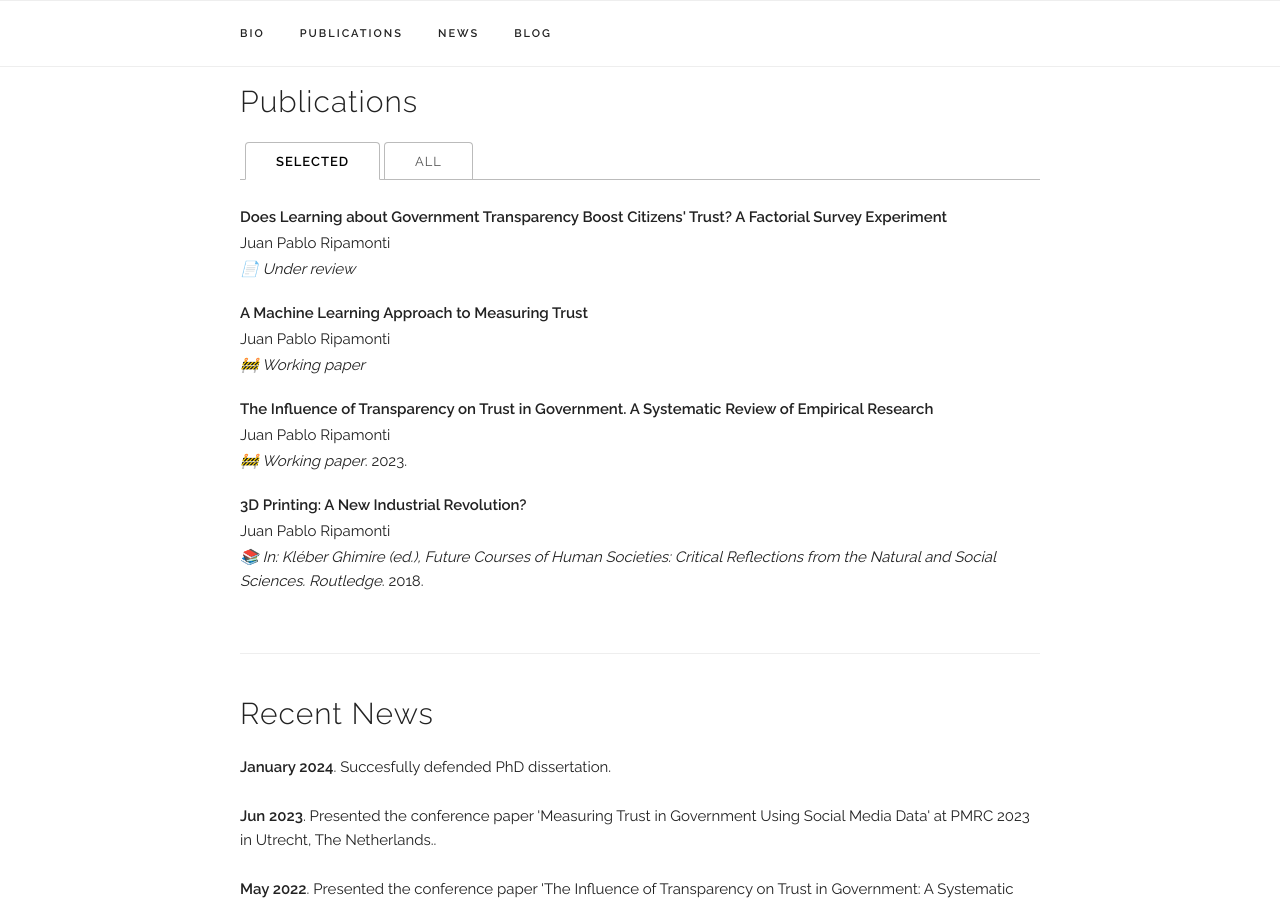
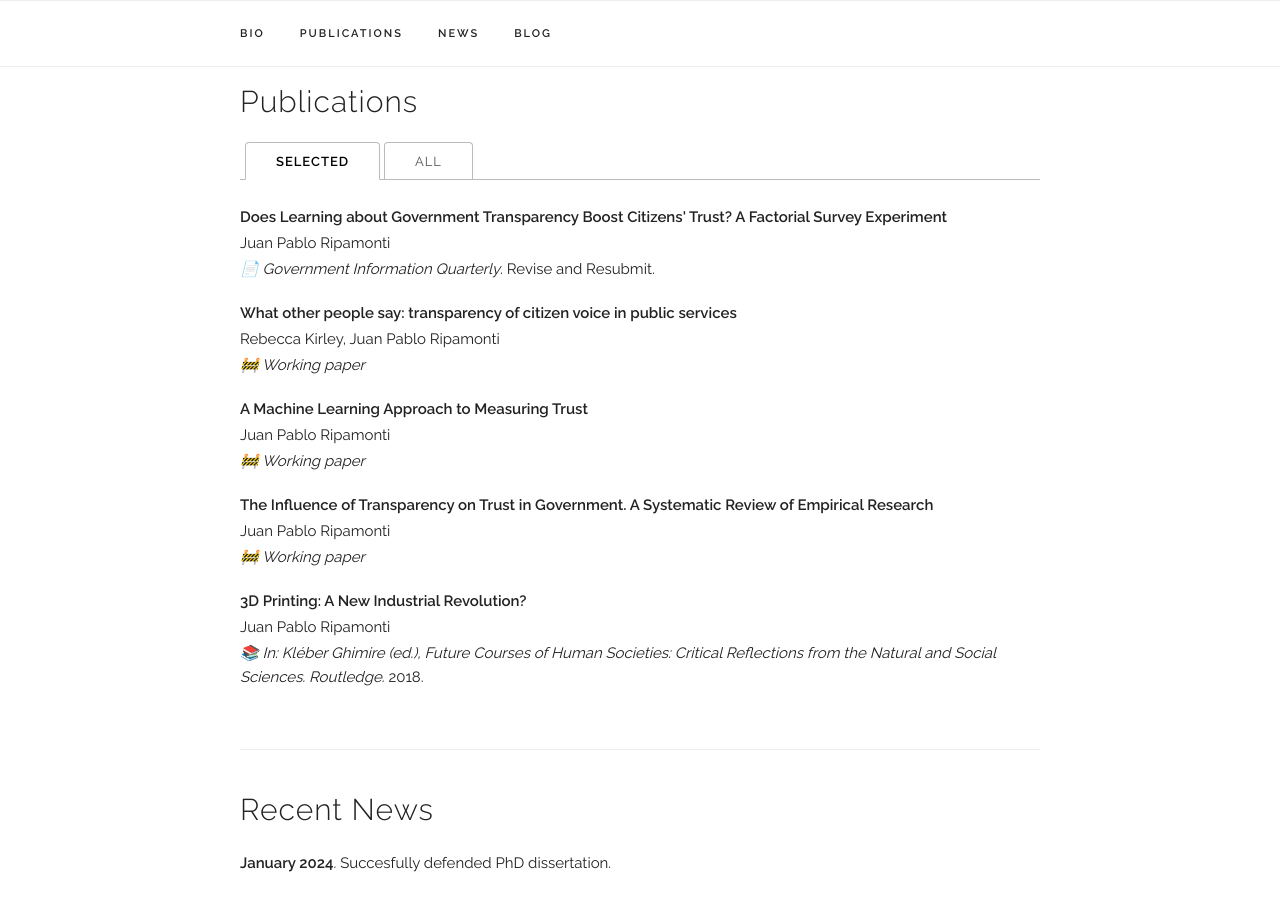
Before and after one commit to jpripamonti/jpripamonti.github.io, a Jekyll site: the page built from index.html, in a window 1280 px wide and 900 px high, scrolled down 824 px. Built offline with Jekyll 4.4.1, drawn with Linux system fonts in a browser that asks for light colours; some web fonts are replaced.

Commit message:
updated publication

```diff
--- a/_data/publications.yaml
+++ b/_data/publications.yaml
@@ -2,11 +2,22 @@ papers:
 
   - title: "Does Learning about Government Transparency Boost Citizens' Trust? A Factorial Survey Experiment"
     authors: "Juan Pablo Ripamonti"
-    venue: "📄 Under review"
+    venue: "📄 Government Information Quarterly"
     #sourceLink: ""
     #paper_pdf: ""
-    #year: "2024"
+    year: "Revise and Resubmit"
     selected: y
+
+
+  - title: "What other people say: transparency of citizen voice in public services"
+    authors: "Rebecca Kirley, Juan Pablo Ripamonti"
+    venue: "🚧 Working paper"
+    sourceLink: ""
+    #preprint: "http://arxiv.org/abs/2309.11599"
+    #prereg: "https://osf.io/kwbev?view_only=c5639dcc6292482b8bd79f2086b38d24"
+    #year: "2023"
+    selected: y
+
 
   - title: "A Machine Learning Approach to Measuring Trust"
     authors: "Juan Pablo Ripamonti"
@@ -25,7 +36,7 @@ papers:
     #preprint: "https://arxiv.org/abs/2309.11029"
     #data: "https://osf.io/n2b3s/?view_only=0ae0c8d5d110493d933ab76a633fedd6"
     #prereg: "https://osf.io/n2b3s/?view_only=0ae0c8d5d110493d933ab76a633fedd6"
-    year: "2023"
+    #year: "2023"
     selected: y
 
   - title: "3D Printing: A New Industrial Revolution?"
```
